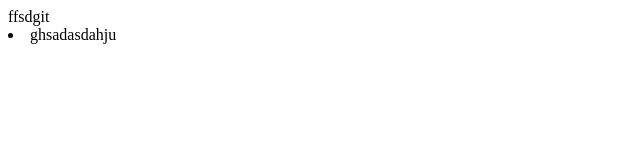
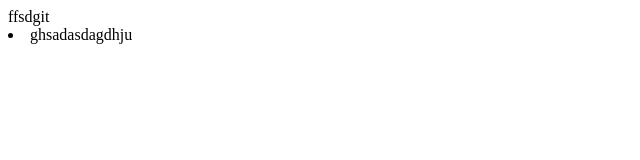
Before and after one commit to sergiikonov/my-project, a plain HTML site: page index.html in a window 1280 px wide. Shown: the full height of the page, 0-640 px from the left. Drawn offline with Linux system fonts and the light colour scheme.

```diff
--- a/index.html
+++ b/index.html
@@ -7,6 +7,6 @@
 </head>
 <body>
     ffsdgit
-    <li>ghsadasdahju</li>
+    <li>ghsadasdagdhju</li>
 </body>
 </html>
```
Also changed, not shown: 1 other file.
